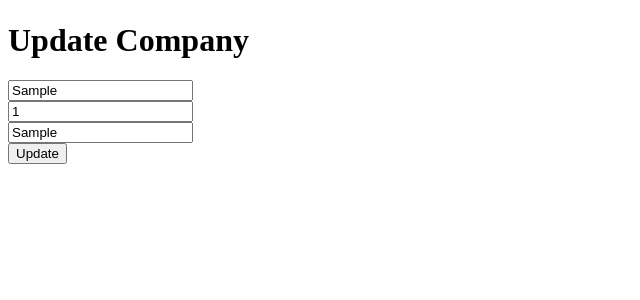
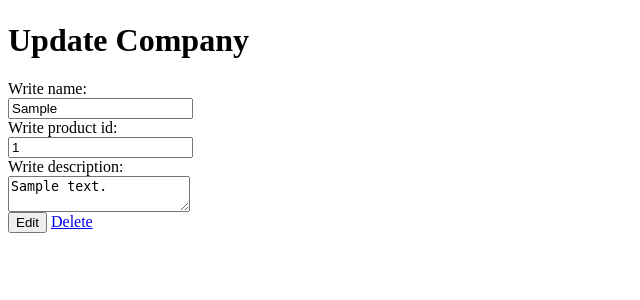
Before and after one commit to SakhPrace/flask_train, a Flask app: page /update-company/1 in a window 1280 px wide. Shown: the part 78-378 px from the top of the page, without its empty margins (0-640 px from the left). Run offline with Flask 2, Linux system fonts and the light colour scheme; tables that the repository leaves empty hold one stand-in row (values such as "Sample post").

Commit message:
Delete added

```diff
--- a/app.py
+++ b/app.py
@@ -6,7 +6,10 @@
 
 app = Flask(__name__)
 app.config['SQLALCHEMY_DATABASE_URI'] = 'postgresql://viko:4p3r7a6c82e@localhost/flask_test'
-app.config['SQLALCHEMY_TRACK_MODIFICATIONS'] = False
+app.config['SQLALCHEMY_TRACK_MODIFICATIONS'] = True
+app.config['ENV'] = 'development'
+app.config['DEBUG'] = True
+app.config['TESTING'] = True
 app.secret_key = 'secret string'
 db = SQLAlchemy(app)
 migrate = Migrate(app, db)
@@ -83,6 +86,19 @@
     else:
         return render_template("update-company.html", company=company)
 
+
+@app.route('/delete-company/<int:id>')
+def delete_company(id):
+    company = Company.query.get_or_404(id)
+
+    try:
+        db.session.delete(company)
+        db.session.commit()
+        return redirect('/all-companies')
+    except:
+        return 'Delete error'
+
+
 @app.route('/all-companies')
 def all_companies():
     companies = Company.query.order_by(Company.registration_date).all()
@@ -92,4 +108,4 @@
 
 if __name__ == '__main__':
     db.create_all()
-    app.run(debug=True)
+    app.run(host='0.0.0.0', port='5000', debug=True)
--- a/templates/all-companies.html
+++ b/templates/all-companies.html
@@ -24,7 +24,7 @@
                         <td>{{ el.product_id }}</td>
                         <td>{{ el.description}}</td>
                         <td><b>Date: {{ el.registration_date.date() }}</b></td>
-                        <td><a href="update-company/{{ el.id }}" class="btn">Update</a></td>
+                        <td><a href="update-company/{{ el.id }}" class="btn">Edit</a></td>
                     </tr>
                     {% endfor %}
                 </tbody>
--- a/templates/create-company.html
+++ b/templates/create-company.html
@@ -8,9 +8,12 @@
     <div class = ''>
     <h1>Create Company</h1>
     <form method="post">
+        <label for="name">Write name:</label>
         <input type="text" name="name" id="name" class="input-f" placeholder="Enter company name">
+        <label for="product_id">Write product id:</label>
         <input type="number" name="product_id" id="product_id" class="input-f" placeholder="Enter product id">
-        <input type="text" name="description" id="description" class="input-f" placeholder="Enter description">
+        <label for="description">Write description:</label>
+        <textarea name="description" id="description" class="input-f" placeholder="Enter description"></textarea>
         <input type="submit" value="Send">
     </form>
     </div>
--- a/templates/update-company.html
+++ b/templates/update-company.html
@@ -8,10 +8,14 @@
     <div class = ''>
     <h1>Update Company</h1>
     <form method="post">
+        <label for="name">Write name:</label>
         <input type="text" name="name" id="name" class="input-f" value={{ company.name }}>
+        <label for="product_id">Write product id:</label>
         <input type="number" name="product_id" id="product_id" class="input-f" value={{ company.product_id }}>
-        <input type="text" name="description" id="description" class="input-f" value={{ company.description }}>
-        <input type="submit" value="Update">
+        <label for="description">Write description:</label>
+        <textarea name="description" id="description" class="input-f">{{ company.description }}</textarea>
+        <input type="submit" value="Edit">
+        <a href="/delete-company/{{ company.id }}" class="btn">Delete</a>
     </form>
     </div>
 {% endblock %}
```
